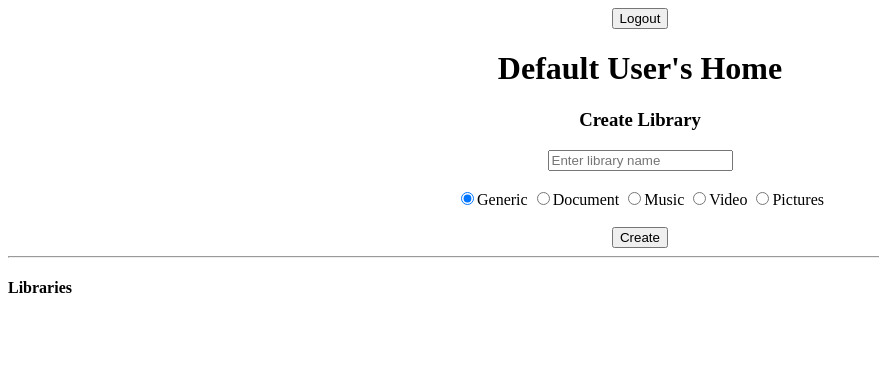
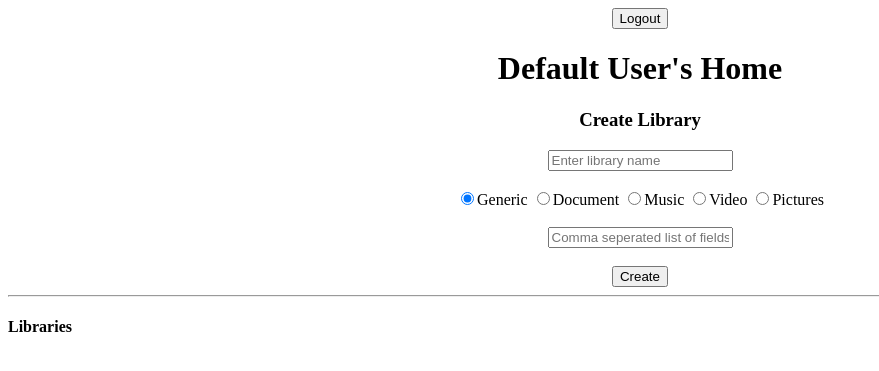
Before and after one commit to sad-project/sad-project, a Django app: page /libraries in a window 1280 px wide. Shown: the top 371 px of the page, without its empty margins (0-879 px from the left). Run offline with Django 4.2, Linux system fonts and the light colour scheme; data that the repository does not hold is empty.

Commit message:
Implement custom library tag

```diff
--- a/sad/sadio/templates/sadio/Libraries.html
+++ b/sad/sadio/templates/sadio/Libraries.html
@@ -30,6 +30,9 @@
                     <input type="radio" name="library-type" value="picture">Pictures</input>
                     <br>
                     <br>
+                    <input type="text" name="library-fields-text-input" placeholder="Comma seperated list of fields">
+                    <br>
+                    <br>
                     <input type="submit" name="create-library-submit-input" value="Create">
                     {% csrf_token %}
                 </form>
--- a/sad/sadio/views.py
+++ b/sad/sadio/views.py
@@ -22,6 +22,7 @@ LOGOUT_BUTTON_KEY = "logout-button"
 LIBRARY_BACK_BUTTON_KEY = "library-back"
 LIBRARY_TYPE_INPUT_KEY = "library-type"
 UPLOAD_FILE_MESSAGE_KEY = "upload_message"
+LIBRARY_FIELDS_TEXT_INPUT_KEY = "library-fields-text-input"
 
 
 libraryhandler = LibraryHandler()
@@ -73,11 +74,12 @@ def libraries(request):
         elif CREATE_LIBRARY_SUBMIT_INPUT_KEY in request.POST:
             library_name = request.POST.get(LIBRARY_NAME_TEXT_INPUT_KEY, None)
             library_type = request.POST.get(LIBRARY_TYPE_INPUT_KEY)
+            library_fields = request.POST.get(LIBRARY_FIELDS_TEXT_INPUT_KEY)
             library = get_library(library_name)
             if library_name:
                 bucket = libraryhandler.create_new_bucket()
                 library = Library(name=library_name, owner=user,
-                                  bucket=bucket, fields={}, type=library_type)
+                                  bucket=bucket, fields=parse_fields(library_fields), type=library_type)
                 library.save()
                 return redirect("libraries")
     return render(request, "sadio/Libraries.html", context)
@@ -86,6 +88,7 @@ def libraries(request):
 def library(request, library_name: str):
     context = {}
     library = Library.objects.get(name=library_name)
+    print(library.fields)
     if request.method == 'POST':
         if UPLOAD_FILE_SUBMIT_INPUT_KEY in request.POST:
             file = request.FILES[FILE_INPUT_KEY]
@@ -104,21 +107,19 @@ def library(request, library_name: str):
     return render(request, "sadio/Library.html", context)
 
 
-def upload_file(file):
-    pass
-
-
 def get_user(username):
     try:
         return User.objects.get(username=username)
     except:
         return None
 
+
 def get_library(library_name):
     try:
         return Library.objects.get(library_name=library_name)
     except:
         return None
+
 
 def check_type(library, file):
     if library.type == "generic":
@@ -132,3 +133,11 @@ def check_type(library, file):
     elif library.type == "picture":
         return ".jpg" in file or ".png" in file
     return False
+
+
+def parse_fields(fields: str) -> dict:
+    result = {"fields": []}
+    l = fields.split(",")
+    for field in l:
+        result["fields"].append(field.strip())
+    return result
```
Also changed, not shown: sad/sadio/templates/sadio/Library.html (+8 -0 lines).
